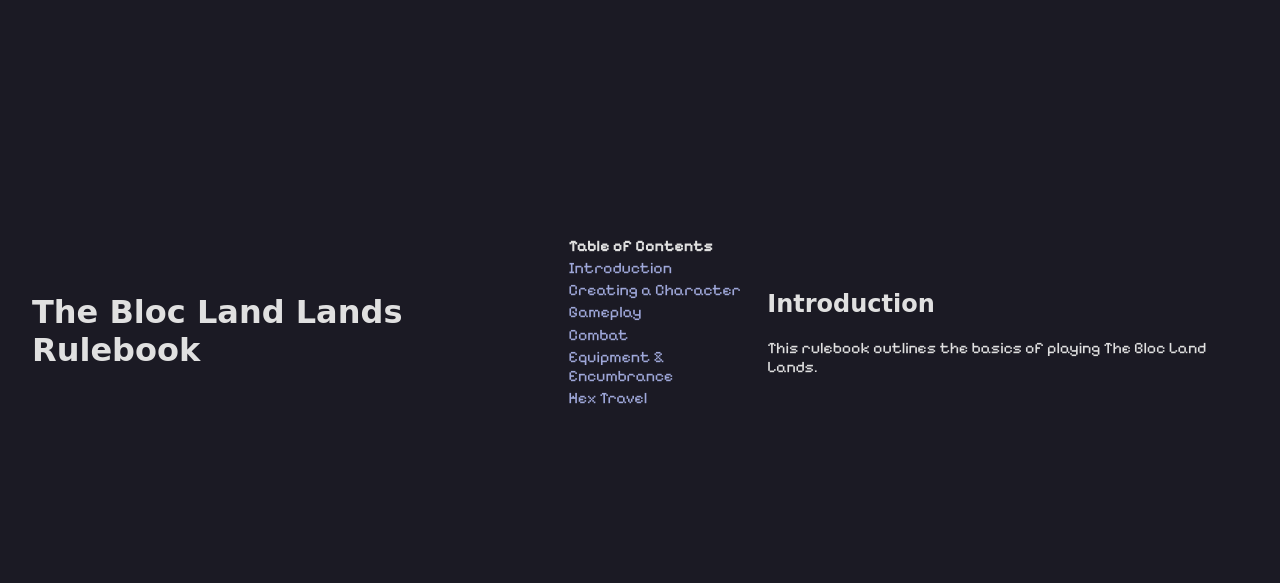
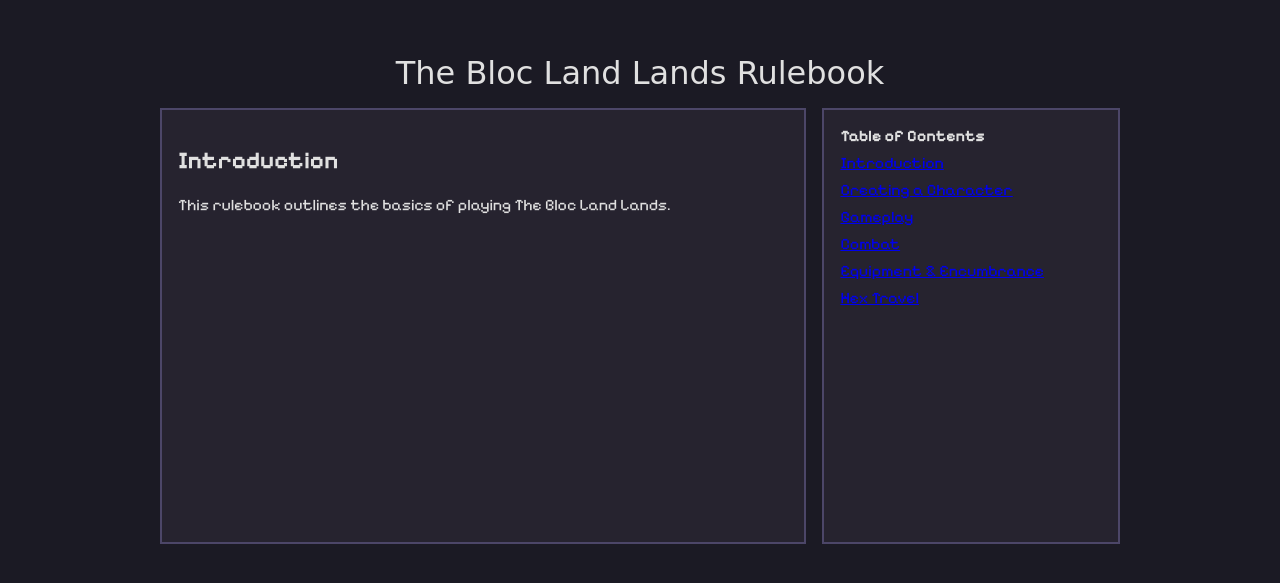
Before and after one commit to jerm062/thebloclandlands, a website: page web/rulebook.html in a window 1280 px wide. Shown: the part 101-684 px from the top of the page. Drawn offline with Linux system fonts and the light colour scheme; a web font is replaced by a local one.

Commit message:
Add travel roll flow and consistent layout

```diff
--- a/data/party.json
+++ b/data/party.json
@@ -1,4 +1,5 @@
 {
   "members": [],
-  "actions": {}
+  "actions": {},
+  "pending": null
 }
--- a/web/rulebook.html
+++ b/web/rulebook.html
@@ -5,41 +5,12 @@
   <title>The Bloc Land Lands Rulebook</title>
   <link href="https://fonts.googleapis.com/css2?family=Pixelify+Sans:wght@400;700&family=Jacquard+24&display=swap" rel="stylesheet">
   <link rel="stylesheet" href="style.css">
-  <style>
-    body {
-      background: #1b1a24;
-      color: #e0e0e0;
-      font-family: 'Pixelify Sans', sans-serif;
-      padding: 2rem;
-    }
-    nav {
-      margin-bottom: 1rem;
-    }
-    nav a {
-      color: #9fa8da;
-      text-decoration: none;
-      display: block;
-      margin: 0.2rem 0;
-    }
-    nav a:hover {
-      text-decoration: underline;
-    }
-    h1, h2 {
-      font-family: 'Jacquard 24', cursive;
-    }
-  </style>
 </head>
 <body>
-  <h1>The Bloc Land Lands Rulebook</h1>
-  <nav>
-    <strong>Table of Contents</strong>
-    <a href="#introduction">Introduction</a>
-    <a href="#creating-a-character">Creating a Character</a>
-    <a href="#gameplay">Gameplay</a>
-    <a href="#combat">Combat</a>
-    <a href="#equipment">Equipment &amp; Encumbrance</a>
-    <a href="#hex-travel">Hex Travel</a>
-  </nav>
+  <div id="container">
+    <header id="title">The Bloc Land Lands Rulebook</header>
+    <main id="game">
+      <section id="rule-content" class="panel">
         <section id="introduction">
           <h2>Introduction</h2>
           <p>This rulebook outlines the basics of playing The Bloc Land Lands.</p>
@@ -71,7 +42,6 @@
           <p>Everyone has 12 inventory slots. A backpack adds 4 and a pouch adds 2. Carrying more items than your slots causes disadvantage on physical tasks.</p>
           <p>Items with durability begin at Average. Harsh use can drop them to Poor. Characters with the Repair trait may roll a d6&mdash;on 5-6 the item improves one step.</p>
         </section>
-
         <section id="hex-travel">
           <h2>Hex Travel</h2>
           <p>A clear hex requires three Travel Points&mdash;morning, afternoon and night&mdash;roughly eight hours total.</p>
@@ -92,14 +62,26 @@
             <li>Discovery</li>
           </ol>
         </section>
+      </section>
+      <aside id="rule-menu" class="panel">
+        <strong>Table of Contents</strong>
+        <a href="#introduction">Introduction</a>
+        <a href="#creating-a-character">Creating a Character</a>
+        <a href="#gameplay">Gameplay</a>
+        <a href="#combat">Combat</a>
+        <a href="#equipment">Equipment &amp; Encumbrance</a>
+        <a href="#hex-travel">Hex Travel</a>
+      </aside>
+    </main>
+  </div>
   <script>
-    const sections = document.querySelectorAll('section');
+    const sections = document.querySelectorAll('#rule-content > section');
     function show(id) {
       sections.forEach(s => s.style.display = 'none');
       const el = document.getElementById(id);
       if (el) el.style.display = 'block';
     }
-    document.querySelectorAll('nav a').forEach(a => {
+    document.querySelectorAll('#rule-menu a').forEach(a => {
       const id = a.getAttribute('href').slice(1);
       a.addEventListener('click', e => {
         e.preventDefault();
--- a/web/style.css
+++ b/web/style.css
@@ -28,7 +28,11 @@ body {
 }
 
 #creator {
-  flex: 1 1 100%;
+  flex: 2 1 70%;
+}
+
+#guide-edit {
+  flex: 2 1 70%;
 }
 
 .panel {
@@ -45,6 +49,17 @@ body {
 
 #story {
   flex: 2 1 70%;
+}
+
+#rule-content {
+  flex: 2 1 70%;
+}
+
+#rule-menu {
+  flex: 1 1 30%;
+  display: flex;
+  flex-direction: column;
+  gap: 0.5rem;
 }
 
 #menu {
```
Also changed, not shown: server.js (+30 -2 lines), web/ui.js (+13 -0 lines). Lines whose indentation alone changed are shown as unchanged.
